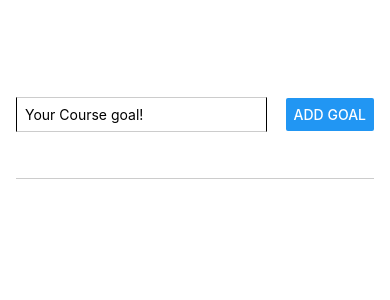
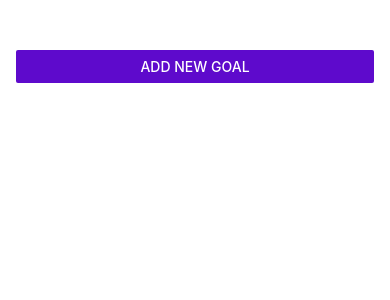
Before and after one commit to Henselldelarosa/goal-tracker-app, a React Native app: screen / in a window 390 px wide. Shown: the top 300 px of the page. Built offline with nearby package versions, Linux system fonts and the light colour scheme.

Commit message:
show Modal done

```diff
--- a/App.js
+++ b/App.js
@@ -13,8 +13,11 @@ import GoalInput from './components/GoalInput';
 
 export default function App() {
   const [goals, setGoals] = useState([])
+  const [showModal, setShowModal] = useState(false)
 
-
+  const handleShow = () => {
+    setShowModal(true)
+  }
 
   const addGoalHandler = (enteredGoalText) =>{
 
@@ -32,9 +35,16 @@ export default function App() {
   }
   return (
     <View style={styles.appContainer}>
-      <GoalInput
+      <Button
+      title='Add New Goal'
+      color='#5e0acc'
+      onPress={handleShow}
+      />
+
+      {showModal && <GoalInput
       addGoal = {addGoalHandler}
-      />
+      showModal={showModal}
+      />}
 
 
       <View style={styles.goalsContainer}>
--- a/components/GoalInput.js
+++ b/components/GoalInput.js
@@ -1,7 +1,7 @@
 import React,{useState} from 'react'
-import {View, TextInput, Button, StyleSheet} from 'react-native'
+import {View, TextInput, Button, StyleSheet, Modal} from 'react-native'
 
-const GoalInput = ({input, addGoal}) => {
+const GoalInput = ({addGoal,showModal}) => {
   const [enteredGoalText, setEnteredGoalText] = useState('')
 
   const goalInputHandler = (text) => {
@@ -14,6 +14,8 @@ const GoalInput = ({input, addGoal}) => {
   }
 
   return (
+
+    <Modal visible={showModal} animationType='slide'>
 
       <View style={styles.inputContainer}>
 
@@ -29,6 +31,7 @@ const GoalInput = ({input, addGoal}) => {
         onPress={addGoalHandler}
         />
        </View>
+    </Modal>
   )
 }
 
```
Lines whose indentation alone changed are shown as unchanged.
